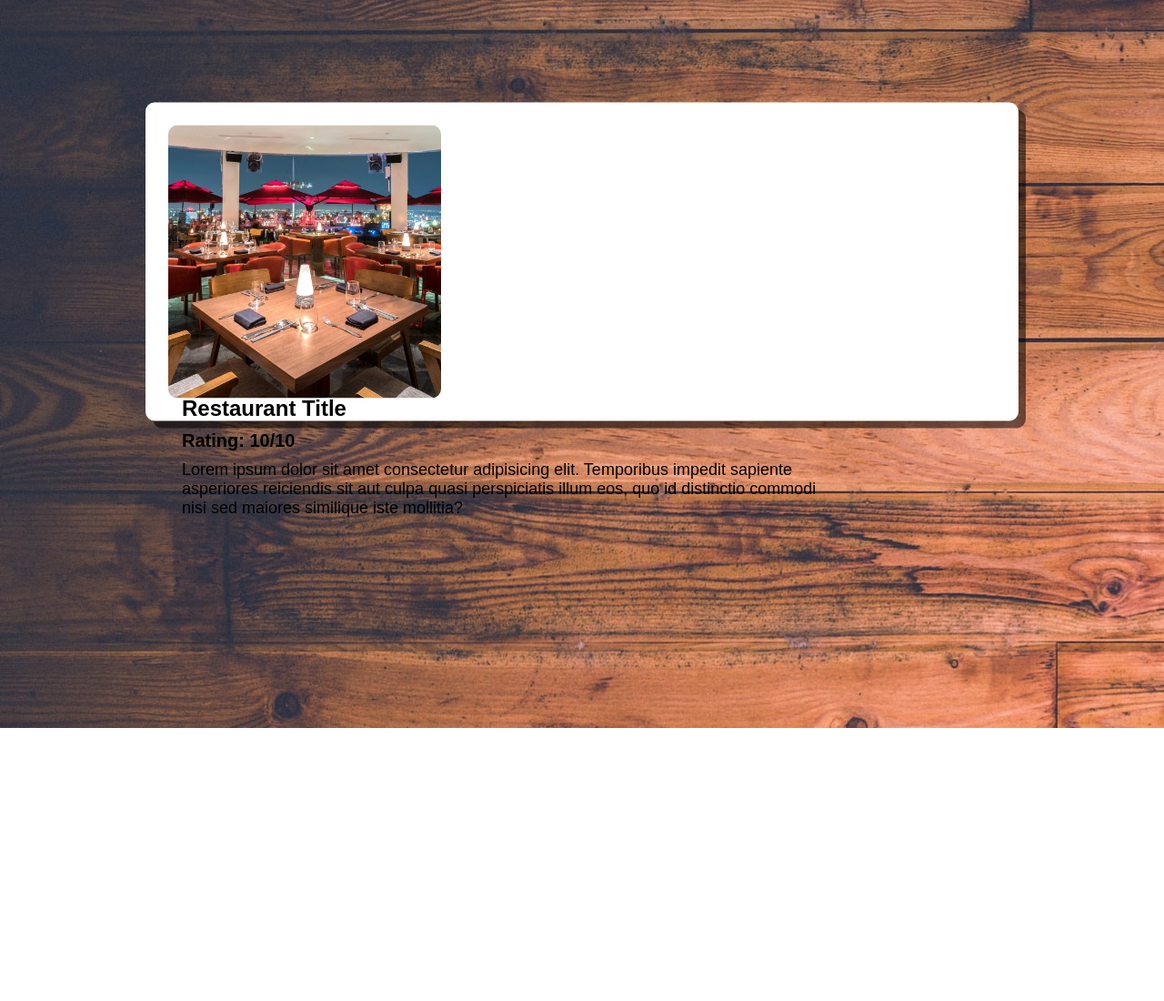
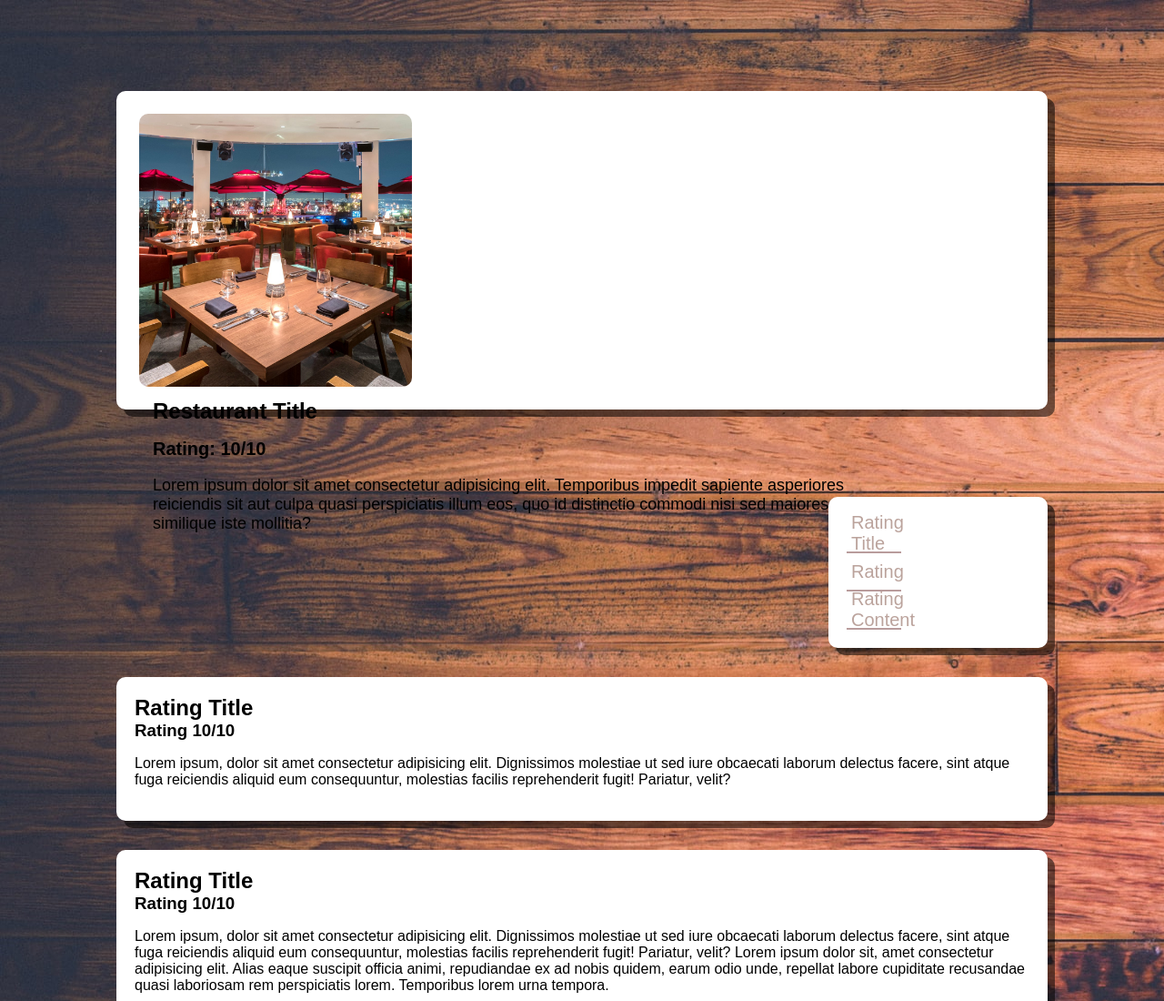
Before and after one commit to UnscriptedLogic/MovieReviewWebsite, a website: page public/html/restaurant.html in a window 1280 px wide. Shown: the top 1100 px of the page at 91% size. Before the commit the page ends 800 px from the top, so only its background shows below. Drawn offline with Linux system fonts and the light colour scheme.

Commit message:
JAC
Just another commit

```diff
--- a/public/css/restaurant.css
+++ b/public/css/restaurant.css
@@ -1,3 +1,9 @@
+:root {
+    --shadow: 8px 8px rgba(0, 0, 0, 0.541);
+    --radius: 10px;
+    --background-color: white;
+}
+
 body {
     margin: 0px;
     padding: 0px;
@@ -5,20 +11,21 @@ body {
     text-decoration-style: none;
     background: url(../images/wood_bg.jpg);
     font-family: "Kumbh Sans", sans-serif;
-    overflow: hidden;
+}
+
+.content {
+    margin: auto;
+    width: 80%;
+    padding: 100px;
 }
 
 /* card properties */
 .restaurant-card {
-    position: absolute;
-    top: 25%;
-    left: 50%;
-    transform: translate(-50%, -25%);
+    position: relative;
     height: 350px;
-    width: 75%;
-    background: white;
-    border-radius: 10px;
-    box-shadow: 8px 8px rgba(0, 0, 0, 0.541)
+    background: var(--background-color);
+    border-radius: var(--radius);
+    box-shadow: var(--shadow);
 }
 
 .icon-container {
@@ -28,14 +35,14 @@ body {
     left: 25px;
     width: 300px;
     height: 300px;
-    border-radius: 10px;
+    border-radius: var(--radius);
 }
 
 .restaurant-icon {
     width: 100%;
     height: 100%;
     object-fit: cover;
-    border-radius: 10px;
+    border-radius: var(--radius);
 }
 
 .card-contents {
@@ -64,4 +71,87 @@ body {
 .card-description {
     font-weight: 400;
     font-size: 18px;
+    width: 100%;
 }
+
+/* Adding Review*/
+.add-review {
+    margin-top: 6em;
+    position: relative;
+    background: var(--background-color);
+    padding: 20px;
+    border-radius: var(--radius);
+    box-shadow: var(--shadow);
+    display: flex;
+    flex-direction: column;
+    min-height: 1vh;
+}
+
+.text-field {
+    position: relative;
+    width: 30%;
+    border-bottom: 2px solid #b99c9c;
+}
+
+.text-field input {
+    width: 100%;
+    padding: 0 5px;
+    height: 40px;
+    font-size: 20px;
+    border: none;
+    background: none;
+    outline: none;
+}
+
+.text-field label {
+    position: absolute;
+    top: 50%;
+    left: 5px;
+    color: #bba39c;
+    transform: translateY(-50%);
+    font-size: 20px;
+    pointer-events: none;
+    transition: .5s;
+}
+
+.text-field span::before {
+    content: "";
+    position: absolute;
+    top: 40%;
+    left: 0;
+    width: 100%;
+    height: 2px;
+    background-size: black;
+    transition: .5s;
+}
+
+.text-field input:focus ~ label,
+.text-field input:valid ~ label {
+    color: rgba(192, 192, 192, 0);
+}
+
+.text-field input:focus ~ span::before,
+.text-field input:valid ~ span::before {
+    width: 100%;
+}
+
+/* review card properties */
+.review-card {
+    position: relative;
+    background: var(--background-color);
+    padding: 20px;
+    border-radius: var(--radius);
+    box-shadow: var(--shadow);
+    margin-top: 2em;
+    display: flex;
+    flex-direction: column;
+    min-height: 1vh;
+}
+
+.review-title {
+    margin: 0;
+}
+
+.review-rating {
+    margin: 0;
+}
--- a/public/html/restaurant.html
+++ b/public/html/restaurant.html
@@ -5,9 +5,14 @@
 		<meta http-equiv="X-UA-Compatible" content="IE=edge" />
 		<meta name="viewport" content="width=device-width, initial-scale=1.0" />
 		<link rel="stylesheet" href="../css/restaurant.css" />
+		<script
+			src="https://kit.fontawesome.com/bad3156c36.js"
+			crossorigin="anonymous"
+		></script>
 		<title>Restaurant</title>
 	</head>
 	<body>
+		<div class="content">
 			<div class="restaurant-card">
 				<div class="icon-container">
 					<img
@@ -17,13 +22,68 @@
 					/>
 				</div>
 				<div class="card-contents">
-				<div class="card-title">Restaurant Title</div>
-				<div class="card-rating">Rating: 10/10</div>
-				<div class="card-description">
+					<h1 class="card-title">Restaurant Title</h1>
+					<h2 class="card-rating">Rating: 10/10</h2>
+					<p class="card-description">
 						Lorem ipsum dolor sit amet consectetur adipisicing elit. Temporibus
 						impedit sapiente asperiores reiciendis sit aut culpa quasi
 						perspiciatis illum eos, quo id distinctio commodi nisi sed maiores
 						similique iste mollitia?
+					</p>
+				</div>
+			</div>
+			<div class="add-review">
+				<div class="text-field">
+					<input type="text" required />
+					<label>Rating Title</label>
+				</div>
+				<div class="text-field">
+					<input type="number" min="0" step="1" required />
+					<label>Rating</label>
+				</div>
+				<div class="review-content">
+					<div class="text-field">
+						<input type="text" required />
+						<label>Rating Content</label>
+					</div>
+				</div>
+			</div>
+			<div class="review-container">
+				<div class="review-card">
+					<h2 class="review-title">Rating Title</h2>
+					<h3 class="review-rating">Rating 10/10</h3>
+					<p class="review-content">
+						Lorem ipsum, dolor sit amet consectetur adipisicing elit.
+						Dignissimos molestiae ut sed iure obcaecati laborum delectus facere,
+						sint atque fuga reiciendis aliquid eum consequuntur, molestias
+						facilis reprehenderit fugit! Pariatur, velit?
+					</p>
+				</div>
+				<div class="review-card">
+					<h2 class="review-title">Rating Title</h2>
+					<h3 class="review-rating">Rating 10/10</h3>
+					<p class="review-content">
+						Lorem ipsum, dolor sit amet consectetur adipisicing elit.
+						Dignissimos molestiae ut sed iure obcaecati laborum delectus facere,
+						sint atque fuga reiciendis aliquid eum consequuntur, molestias
+						facilis reprehenderit fugit! Pariatur, velit? Lorem ipsum dolor sit,
+						amet consectetur adipisicing elit. Alias eaque suscipit officia
+						animi, repudiandae ex ad nobis quidem, earum odio unde, repellat
+						labore cupiditate recusandae quasi laboriosam rem perspiciatis
+						lorem. Temporibus lorem urna tempora.
+					</p>
+					<p>Posted on 03/10/2003</p>
+				</div>
+				<div class="review-card">
+					<h2 class="review-title">Rating Title</h2>
+					<h3 class="review-rating">Rating 10/10</h3>
+					<p class="review-content">
+						Lorem ipsum dolor sit amet consectetur adipisicing elit. Architecto
+						corporis facere quod sunt quos quibusdam ipsam a odit hic voluptatum
+						at, placeat quam, nostrum, veniam sapiente suscipit aliquid. Velit,
+						reprehenderit?
+					</p>
+					<p>Posted on 03/10/2002 by Anonymous</p>
 				</div>
 			</div>
 		</div>
```
Lines whose indentation alone changed are shown as unchanged.
